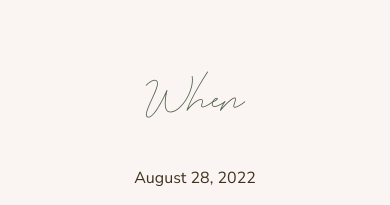
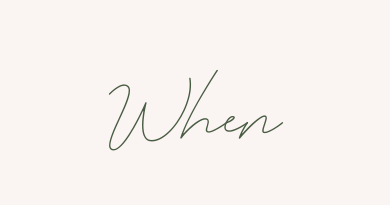
Before and after one commit to rlycrvns/weddingV3, a Next.js app: page /info in a window 390 px wide. Shown: the part 410-615 px from the top of the page. Built offline with nearby package versions, Linux system fonts and the light colour scheme.

Commit message:
update: font

```diff
--- a/styles/Story.module.scss
+++ b/styles/Story.module.scss
@@ -24,7 +24,6 @@
     color: var(--mauve);
     font-family: var(--font-names);
     font-size: var(--font-size-subheading);
-    font-weight: 600;
   }
 }
 
--- a/styles/globals.scss
+++ b/styles/globals.scss
@@ -78,7 +78,7 @@
   --font-size-larger: 1.375rem;
   --font-size-largest: 1.5rem;
   --font-size-h1: clamp(6rem, 8vw, 8rem);
-  --font-size-h2: clamp(2rem, 6vw, 4rem);
+  --font-size-h2: clamp(3.5rem, 6vw, 4rem);
   --font-size-h3: clamp(1.6rem, 4vw, 2rem);
   --font-size-h4: 2rem;
   --font-size-subheading: clamp(4rem, 8vw, 6rem);
```
